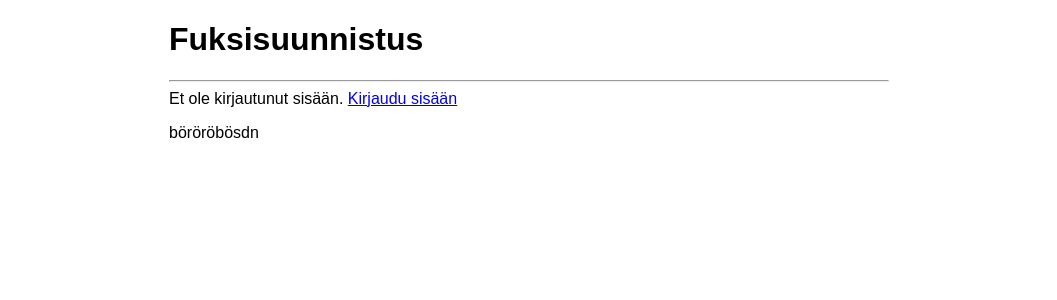
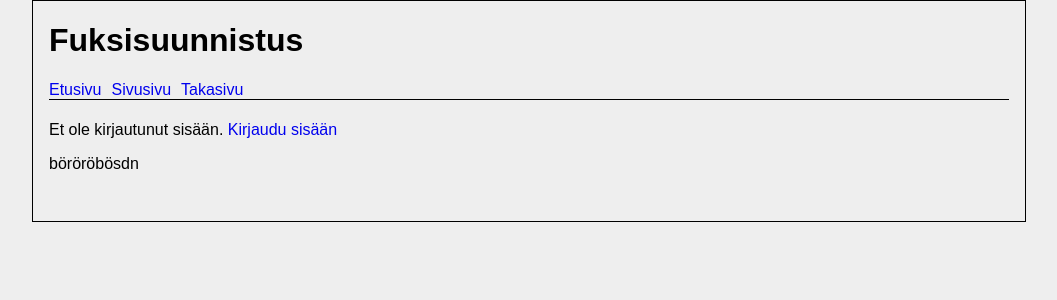
Before and after one commit to kvjanhun/tsoha-fuksisuunnistus, a Flask app: page / in a window 1280 px wide. Shown: the top 300 px of the page, without its empty margins (111-1168 px from the left). Run offline with Flask 2, Linux system fonts and the light colour scheme.

Commit message:
Update layout and style

```diff
--- a/static/style.css
+++ b/static/style.css
@@ -1,6 +1,33 @@
+a {
+    text-decoration: none;
+}
+
+a:hover {
+    color: cyan;
+}
+
 body {
     margin: auto;
-    max-width: 45em;
+    max-width: 60em;
+    padding: 0 1em 2em 1em;
     font-family: sans-serif;
-    background-color: #fff;
+    background-color: #eee;
+    border-style: solid;
+    border-color: #000;
+    border-width: 1px;
 }
+
+header {
+    border-bottom: 1px #000 solid;
+    margin-bottom: 5px;
+}
+
+.links {
+    display: flex;
+    flex-wrap: wrap;
+    gap: 10px;
+}
+
+.content {
+    padding-top: 1em;
+}
--- a/templates/layout.html
+++ b/templates/layout.html
@@ -2,6 +2,15 @@
 <link rel="stylesheet" href="/static/style.css">
 <meta name="viewport" content="width=device-width, initial-scale=1">
 <title>Fuksisuunnistus</title>
-<h1>Fuksisuunnistus</h1>
-<hr>
-{% block content %}{% endblock %}
+<header>
+    <h1>Fuksisuunnistus</h1>
+    <div class="links">
+        <a href="/">Etusivu</a>
+        <a href="/">Sivusivu</a>
+        <a href="/">Takasivu</a>
+    </div>
+</header>
+<div class="content">
+    {% block content %}
+    {% endblock %}
+</div>
```
